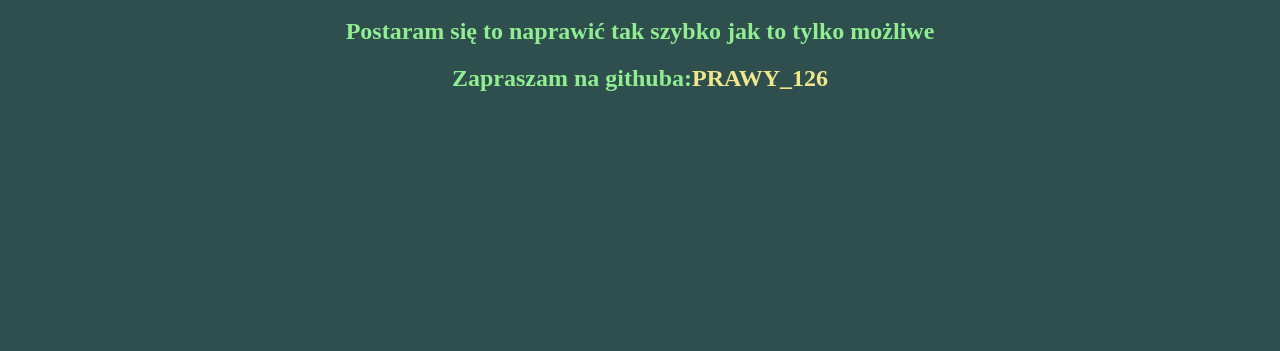
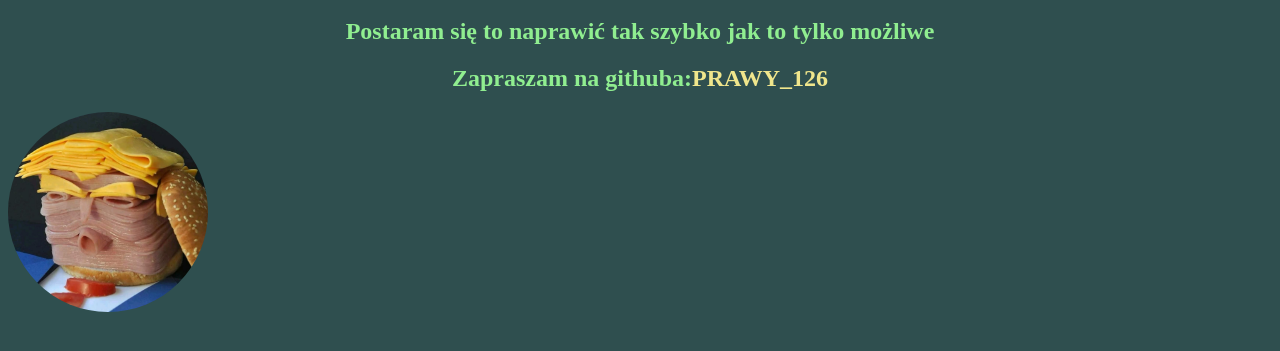
Before and after one commit to Prawy126/profil.prawy_126, a plain HTML site: page index.html in a window 1280 px wide. Shown: the part 123-474 px from the top of the page. Drawn offline with Linux system fonts and the light colour scheme.

Commit message:
dodanie obrazu plus modyfikacji

```diff
--- a/index.html
+++ b/index.html
@@ -4,13 +4,17 @@
         <meta charset="utf-8"/>
         <title>PROFIL PRAWY_126</title>
         <link rel="stylesheet" type="text/css" href="style.css"/>
+
     <style>
+
 
     </style>
     </head>
     <body style="background-color: darkslategray; color: lightgreen">
         <ul><h1><p style="text-align: center">PRZERWA TECHNICZNA!!</p></h1></ul>
         <h2  style="text-align: center">Postaram się to naprawić tak szybko jak to tylko możliwe</h2>
-        <h2  style="text-align: center">Zapraszam na githuba:<a href="https://github.com/Prawy126">PRAWY_126</a></h2>
-    </body>
+        <h2  style="text-align: center">Zapraszam na githuba:<a href="https://github.com/Prawy126" title="GitHub użytkownika Prawy_126">PRAWY_126</a></h2>
+        <h3 style="text-align: center"></h3>
+    <div class="okragly-obraz"><img src="DONALD_SZYNKA.jpg" width="200"/></div>
+</body>
 </html>
--- a/style.css
+++ b/style.css
@@ -13,3 +13,17 @@
     color:khaki;
     text-decoration: none;
 }
+image
+{
+    border-radius: 20px;
+}
+.okragly-obraz{
+    width: 200px;
+    height:200px;
+    border-radius: 50%;
+    background-position: center;
+    background: no-repeat;
+    overflow: hidden;
+
+
+}
```
Also changed, not shown: DONALD_SZYNKA.jpg (added).
